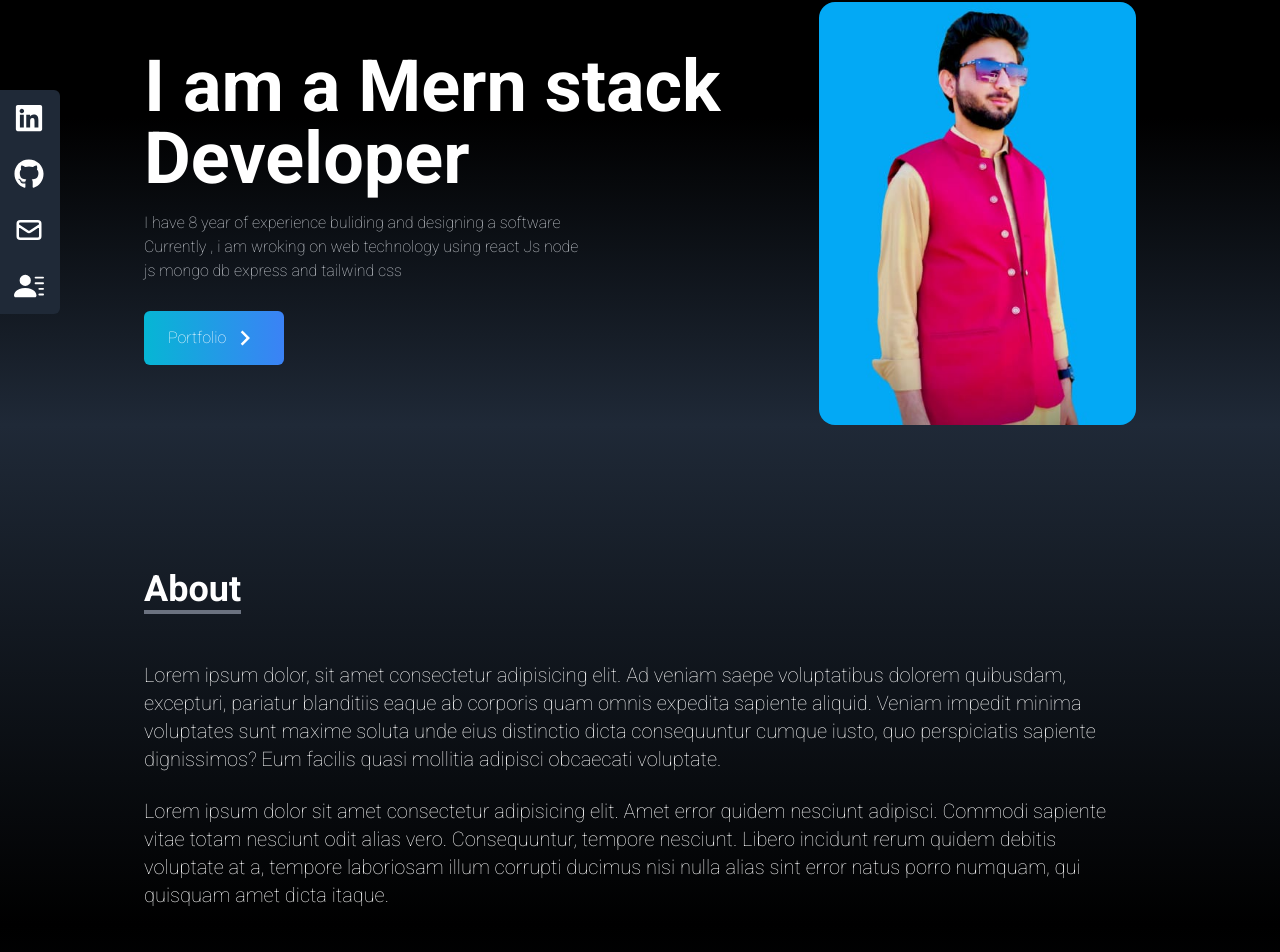
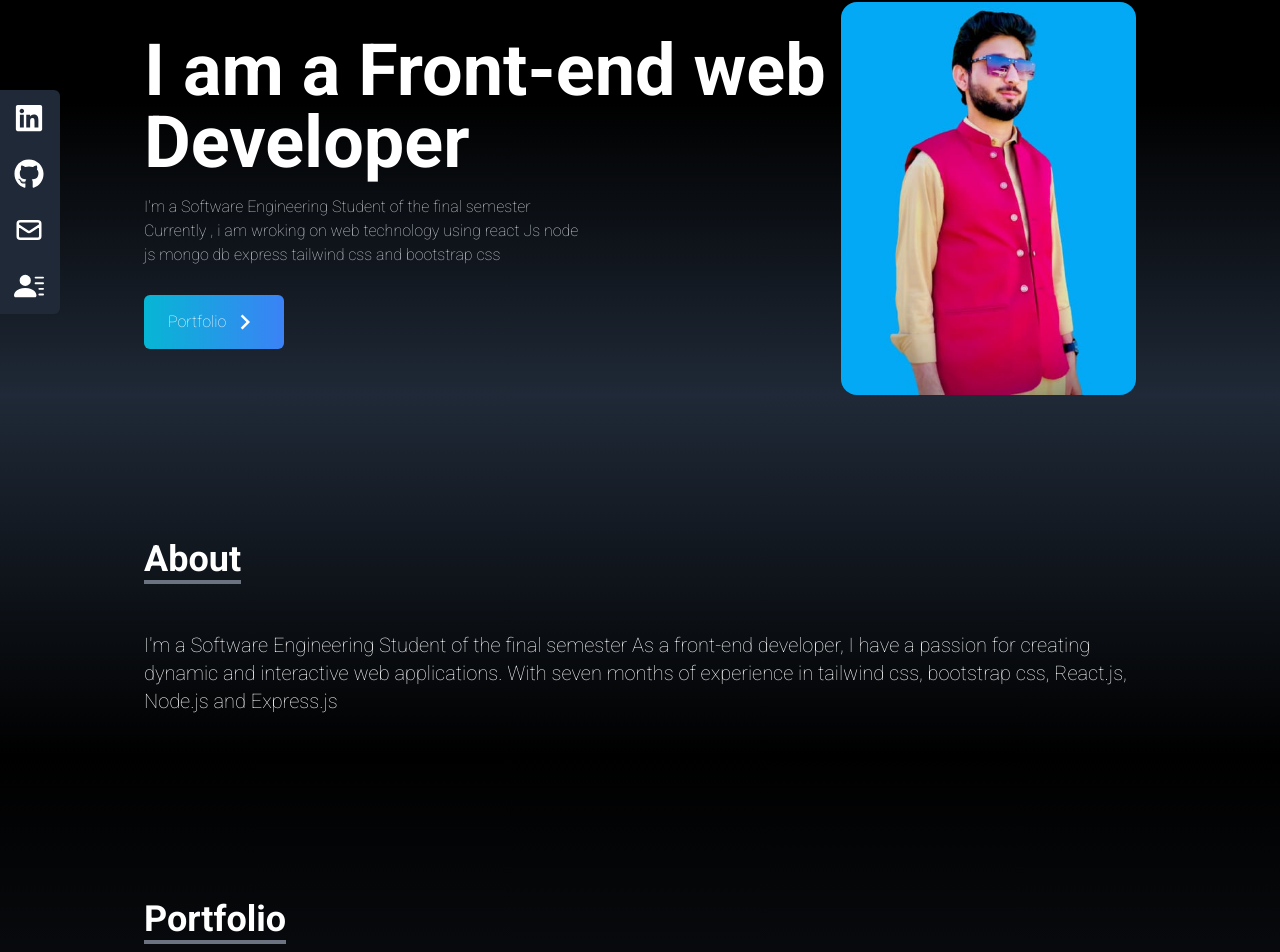
Before and after one commit to wasimhaider55/personalPortfolio, a React (Create React App) app in the folder onePortfolio/: page / in a window 1280 px wide. Shown: the part 190-1142 px from the top of the page. Built offline with nearby package versions, Linux system fonts and the light colour scheme.

Commit message:
updated portfolio

```diff
--- a/onePortfolio/src/components/About.jsx
+++ b/onePortfolio/src/components/About.jsx
@@ -9,14 +9,12 @@ const About = () => {
                 <div className='  pb-8'>
                     <p className=' text-4xl font-bold inline  border-b-4 border-gray-500  '>About</p>
                 </div>
-                <p className=' text-xl mt-5'>Lorem ipsum dolor, sit amet consectetur adipisicing elit. Ad veniam saepe voluptatibus dolorem quibusdam, excepturi, pariatur
-                    blanditiis eaque ab corporis quam omnis expedita sapiente aliquid. Veniam impedit minima voluptates sunt maxime soluta unde
-                    eius distinctio dicta consequuntur cumque iusto, quo perspiciatis sapiente dignissimos? Eum facilis quasi mollitia adipisci
-                    obcaecati voluptate.</p>
+                <p className=' text-xl mt-5'>I'm a Software Engineering Student of the  final semester
+                    As a front-end developer, I have a passion for creating dynamic and interactive web applications. With seven months of experience in tailwind css,
+                    bootstrap css,  React.js, Node.js and Express.js
+                </p>
                 <br />
-                <p className=' text-xl'>Lorem ipsum dolor sit amet consectetur adipisicing elit. Amet error quidem nesciunt adipisci. Commodi sapiente vitae totam nesciunt
-                    odit alias vero. Consequuntur, tempore nesciunt. Libero incidunt rerum quidem debitis voluptate at a, tempore laboriosam illum
-                    corrupti ducimus nisi nulla alias sint error natus porro numquam, qui quisquam amet dicta itaque.
+                <p className=' text-xl'>
 
                 </p>
 
--- a/onePortfolio/src/components/Home.jsx
+++ b/onePortfolio/src/components/Home.jsx
@@ -8,10 +8,10 @@ const Home = () => {
             className=' h-140 w-full bg-gradient-to-b from-black via-black to-gray-800 pt-48'>
             <div className='max-w-screen-lg mx-auto flex flex-col items-center justify-center h-full px-4 md:flex-row'>
                 <div className='flex flex-col justify-center h-full'>
-                    <h2 className=' text-4xl sm:text-7xl font-bold text-white'>I am a Mern stack Developer</h2>
-                    <p className=' text-gray-300 py-4  max-w-md'>I have 8 year of experience buliding and designing a software
+                    <h2 className=' text-4xl sm:text-7xl font-bold text-white'>I am a Front-end web Developer</h2>
+                    <p className=' text-gray-300 py-4  max-w-md'>  I'm a Software Engineering Student of the  final semester
                         Currently , i am wroking on web technology using react Js node js
-                        mongo db express  and tailwind css
+                        mongo db express  tailwind css and bootstrap css
                     </p>
                     <div>
                         <button className=' group text-white w-fit px-6 py-3 my-3 flex items-center rounded-md bg-gradient-to-r
```
